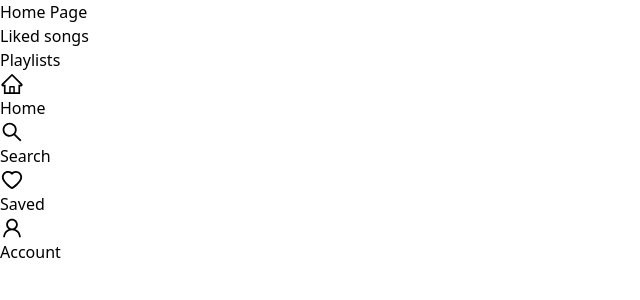
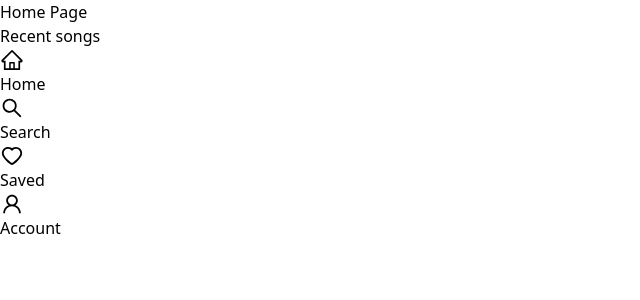
Before and after one commit to SimonNungwa/Stryma, a React (Vite) app in the folder client/: page / in a window 1280 px wide. Shown: the top 300 px of the page, without its empty margins (0-640 px from the left). Built offline with nearby package versions, Linux system fonts and the light colour scheme.

Commit message:
Home component

```diff
--- a/client/src/pages/Home.jsx
+++ b/client/src/pages/Home.jsx
@@ -1,13 +1,17 @@
 import MobileNav from "../component/MobileNav";
-import LikedSongs from "./LikedSongs.jsx";
-import Playlists from "./Playlists.jsx";
+import RecentSongs from "../carousels/RecentSongs.jsx";
+import Recommended from "../carousels/Recommended.jsx";
 
 const Home = () => {
     return (
         <div className="p-4">
             <h1>Home Page</h1>
-            <LikedSongs />
-            <Playlists />
+
+            {/* carousels */}
+            <section>
+                <RecentSongs />
+                <Recommended />
+            </section>
             <MobileNav />
         </div>
     );
```
